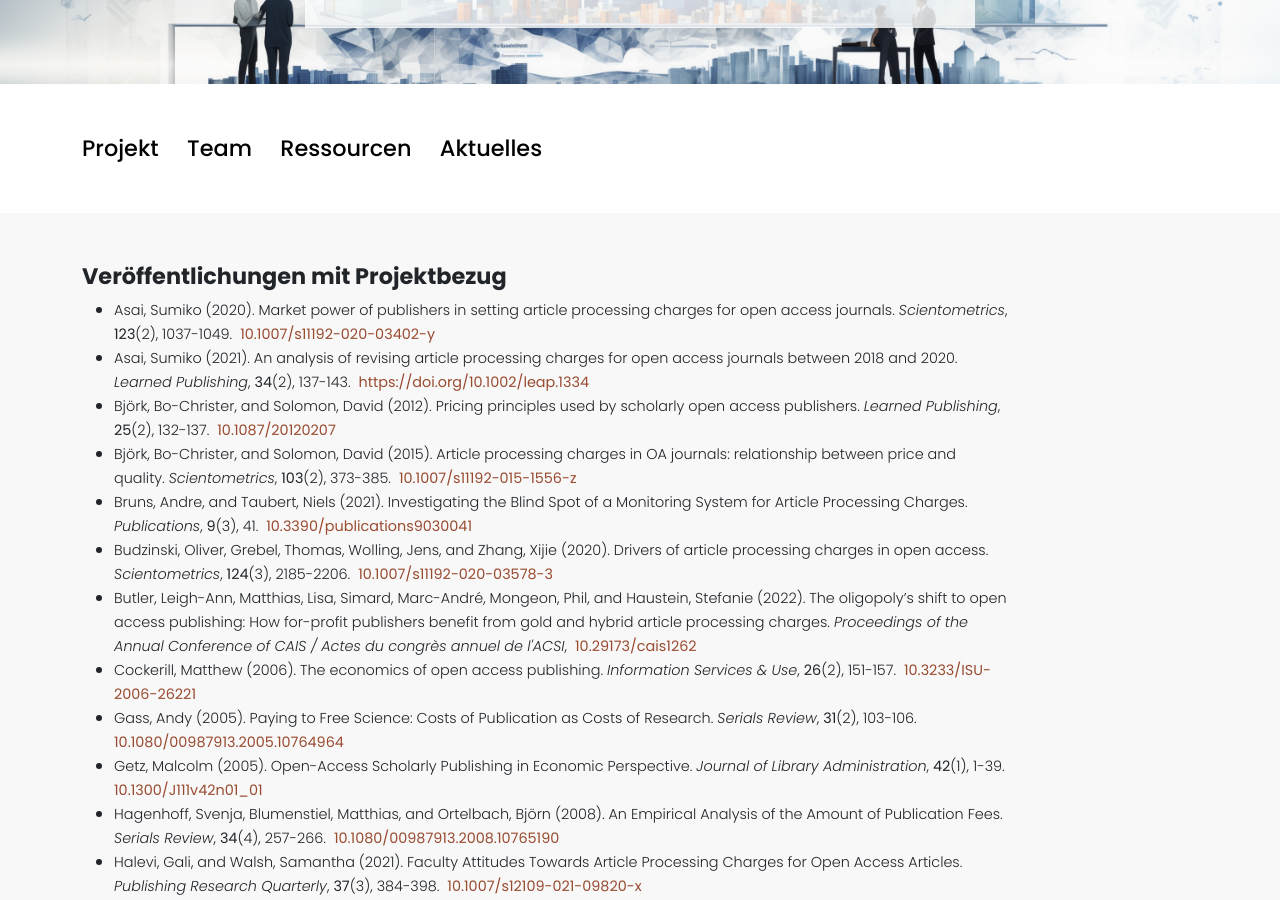
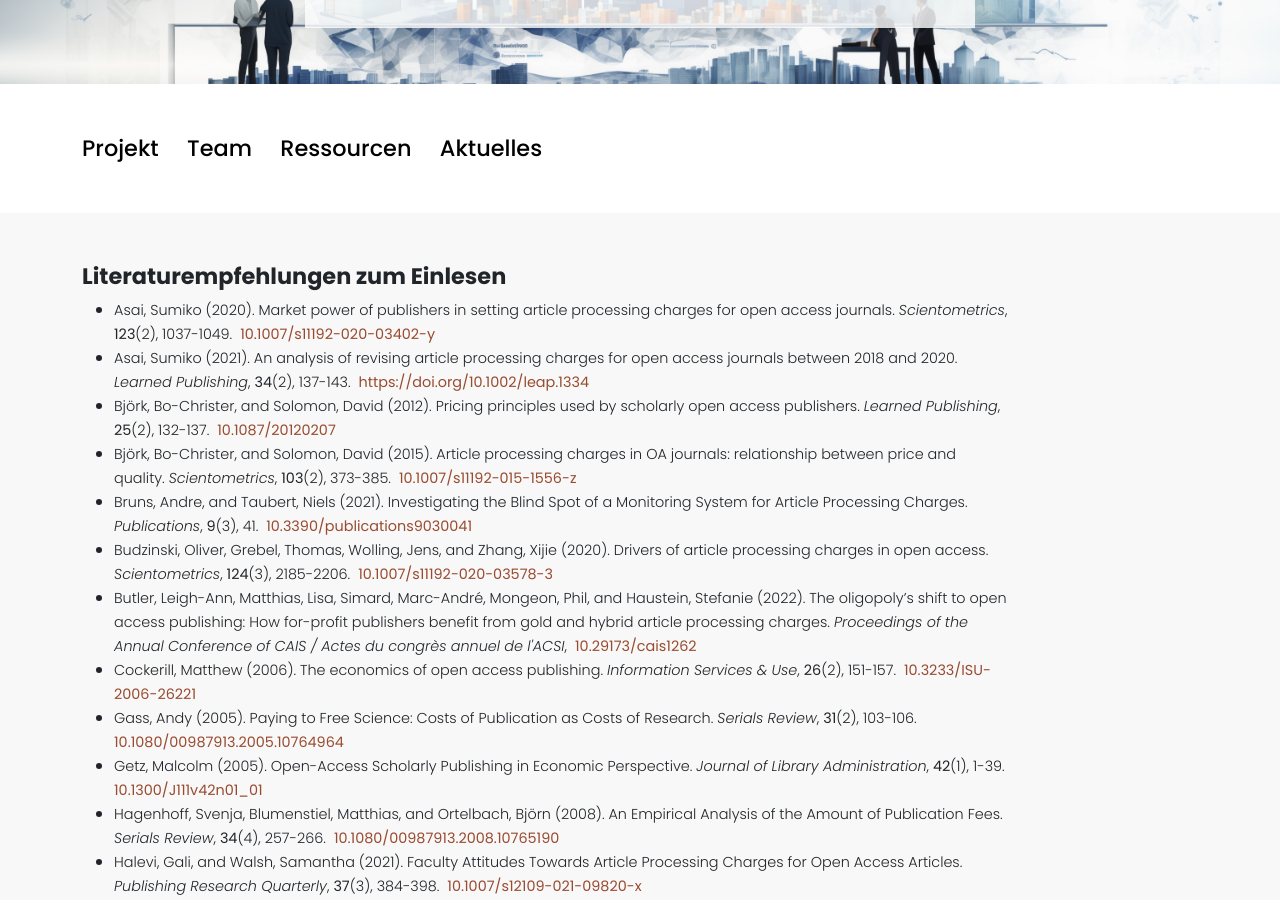
Before and after one commit to panter-project/panter-project.github.io, a Jekyll site: the page built from resources.markdown, in a window 1280 px wide and 900 px high, scrolled down 365 px. Built offline with Jekyll 4.4.1, drawn with Linux system fonts in a browser that asks for light colours.

Commit message:
Update resources.html

```diff
--- a/_layouts/resources.html
+++ b/_layouts/resources.html
@@ -11,7 +11,7 @@
             <div class="container">
                 <div class="row">
                     <div class="col-lg-10">
-                        <h3>Veröffentlichungen mit Projektbezug</h3>
+                        <h3>Literaturempfehlungen zum Einlesen</h3>
                         <ul>
                         {% for pub in publications %}
                             <li>
```
